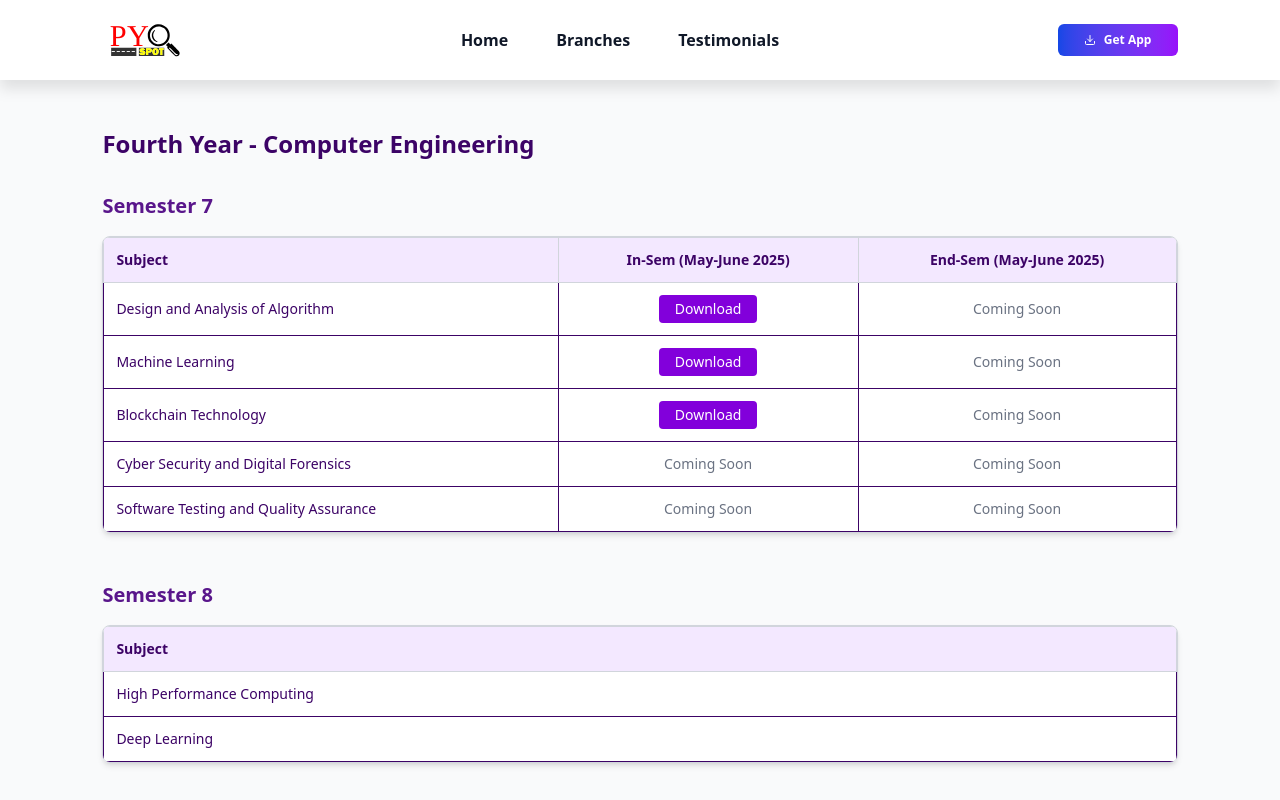
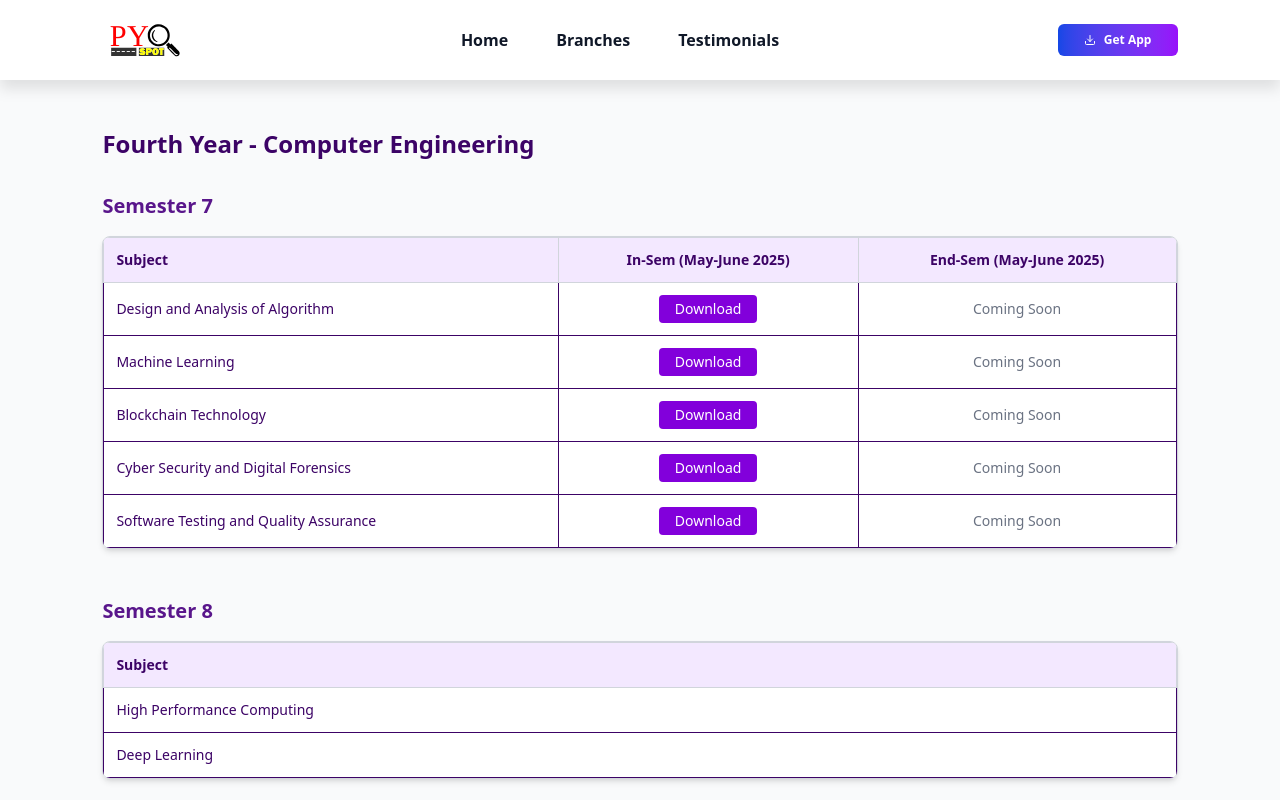
Before and after one commit to VINAYSATALKAR/pyqspot-react-2025, a React (Vite) app: page /becomputer in a window 1280 px wide. Shown: the top 800 px of the page. Built offline with nearby package versions, Linux system fonts and the light colour scheme.

Commit message:
End sem 2025 may june done

```diff
--- a/src/pages/yearpages/Becomputer.jsx
+++ b/src/pages/yearpages/Becomputer.jsx
@@ -37,7 +37,7 @@ const beComputerData = {
       subject: "Cyber Security and Digital Forensics",
       exams: {
         "May-June 2025": {
-          insem: { releaseTime: "2027-08-21T12:00:00" },
+          insem: { releaseTime: "2024-08-21T12:00:00" },
           endsem: { releaseTime: "2025-12-18T14:00:00" },
         },
       },
@@ -46,7 +46,7 @@ const beComputerData = {
       subject: "Software Testing and Quality Assurance",
       exams: {
         "May-June 2025": {
-          insem: { releaseTime: "2027-08-22T12:00:00" },
+          insem: { releaseTime: "2024-08-22T12:00:00" },
           endsem: { releaseTime: "2025-12-21T14:00:00" },
         },
       },
```
